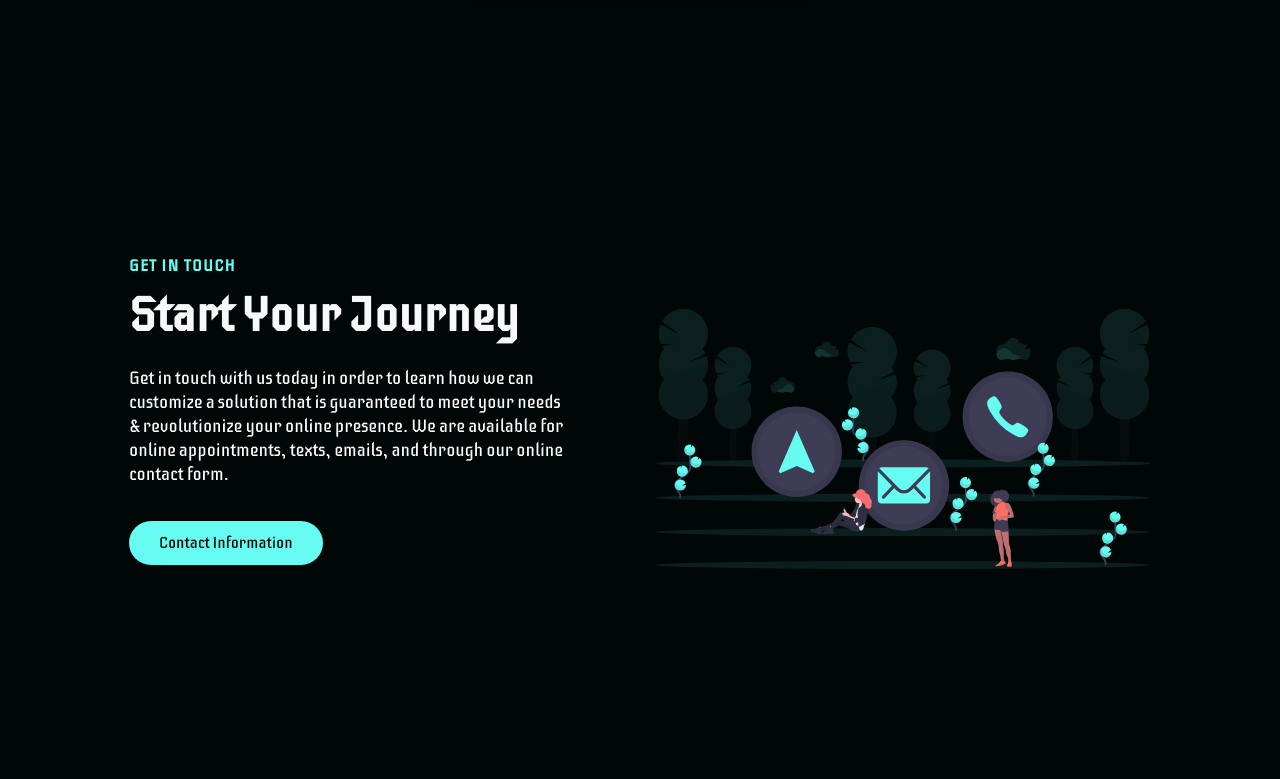
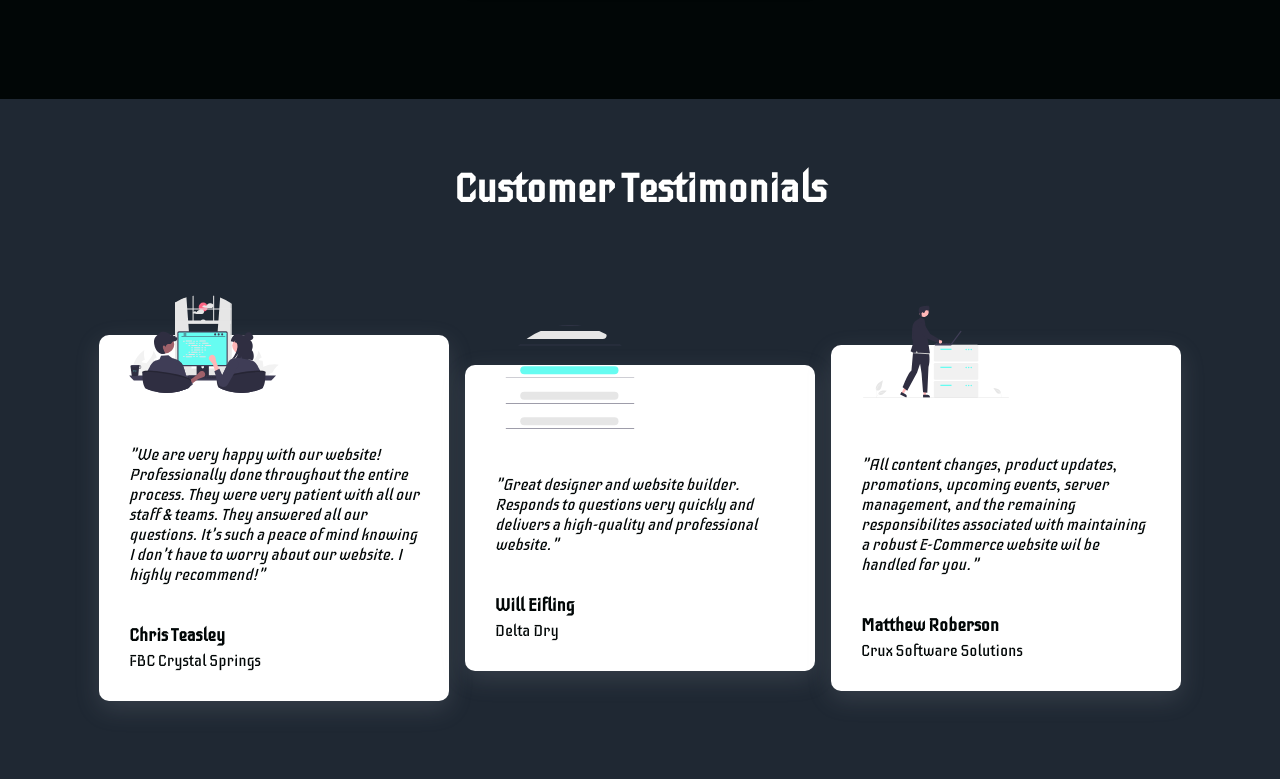
Before and after one commit to mroberson11/cruxmockup, a Next.js app: page / in a window 1280 px wide. Shown: the part 2701-3480 px from the top of the page. Built offline with nearby package versions, Linux system fonts and the light colour scheme.

Commit message:
Add Testimonials Section

```diff
--- a/pages/index.js
+++ b/pages/index.js
@@ -9,6 +9,7 @@ import Navbar from "../src/components/Navbar";
 import Sidebar from "../src/components/Sidebar";
 import Services from "../src/components/Services";
 import Script from "next/script";
+import Testimonials from "../src/components/Testimonials";
 import {
   homeObjOne,
   homeObjTwo,
@@ -38,7 +39,10 @@ export default function Home() {
       `}
       </Script>
 
-      <Script id="google-ads" src="https://www.googletagmanager.com/gtag/js?id=G-MY3B0HBVF1">
+      <Script
+        id="google-ads"
+        src="https://www.googletagmanager.com/gtag/js?id=G-MY3B0HBVF1"
+      >
         {`window.dataLayer = window.dataLayer || [];
         function gtag(){dataLayer.push(arguments);}
         gtag('js', new Date());
@@ -52,6 +56,7 @@ export default function Home() {
       <InfoSection {...homeObjOne} />
       <Benefits />
       <Services />
+      <Testimonials />
       {/* <InfoSection {...homeObjTwo} /> */}
       <InfoSection {...homeObjThree} />
       <Footer />
--- /dev/null
+++ b/src/components/Testimonials/TestimonialsElements.js
@@ -0,0 +1,100 @@
+import styled from "styled-components";
+
+export const TestimonialsContainer = styled.div`
+  min-height: 700px;
+  display: flex;
+  flex-direction: column;
+  justify-content: center;
+  align-items: center;
+  background: #1f2833;
+
+  @media screen and (max-width: 768px) {
+    height: 1400px;
+  }
+
+  @media screen and (max-width: 480px) {
+    height: 1400px;
+  }
+`;
+
+export const TestimonialsWrapper = styled.div`
+  max-width: 1200px;
+  margin: 2rem auto;
+  display: grid;
+  grid-template-columns: 1fr 1fr 1fr;
+  align-items: center;
+  grid-gap: 16px;
+  padding: 0 50px;
+
+  @media screen and (max-width: 100px) {
+    grid-template-columns: 1fr 1fr;
+  }
+
+  @media screen and (max-width: 768px) {
+    grid-template-columns: 1fr;
+    padding: 0 20px;
+  }
+`;
+
+export const TestimonialsCard = styled.div`
+  min-height: 300px;
+  max-width: 350px;
+  background: var(--trueWhite);
+  display: flex;
+  flex-direction: column;
+  justify-content: flex-start;
+  align-items: left;
+  border-radius: 10px;
+  margin-top: 2.5rem;
+  padding: 30px;
+  box-shadow: rgba(149, 157, 165, 0.2) 0px 8px 24px;
+  transition: all 0.2s ease-in-out;
+
+  &:hover {
+    transform: translateY(-10px);
+    transition: all 0.3s ease-in-out;
+    cursore: pointer;
+  }
+`;
+
+export const TestimonialsIcon = styled.div`
+  height: 150px;
+  width: 150px;
+  border-radius: 50%;
+  margin-top: -70px;
+  margin-right: 50%;
+  overflow: hidden;
+  background: green
+  padding: 2rem;
+  background-position: center;
+`;
+
+export const TestimonialsH1 = styled.h1`
+  font-size: 2.5rem;
+  color: var(--trueWhite);
+  margin-bottom: 50px;
+
+  @media screen and (max-width: 480px) {
+    font-size: 2rem;
+  }
+`;
+
+export const TestimonialsP = styled.p`
+  font-size: 1rem;
+  color: var(--trueBlack);
+  font-style: italic;
+  text-align: left;
+`;
+
+export const TestimonialsCustomer = styled.p`
+  font-size: 1.1rem;
+  color: var(--trueBlack);
+  font-weight: 800;
+  margin-top: 2.5rem;
+`;
+
+export const TestimonialsCompany = styled.p`
+  font-size: 1rem;
+  color: var(--trueBlack);
+  margin-top: 5px;
+`;
--- /dev/null
+++ b/src/components/Testimonials/index.js
@@ -0,0 +1,67 @@
+import React from "react";
+import Image from "next/image";
+import Icon1 from "../../images/InfoImages/pair-programming.svg";
+import Icon2 from "../../images/InfoImages/seo.svg";
+import Icon3 from "../../images/InfoImages/maintenance.svg";
+import {
+  TestimonialsContainer,
+  TestimonialsH1,
+  TestimonialsWrapper,
+  TestimonialsCard,
+  TestimonialsIcon,
+  TestimonialsP,
+  TestimonialsCustomer,
+  TestimonialsCompany,
+} from "./TestimonialsElements";
+
+const Testimonials = () => {
+  return (
+    <>
+      <TestimonialsContainer id="Testimonials">
+        <TestimonialsH1>Customer Testimonials</TestimonialsH1>
+        <TestimonialsWrapper>
+          <TestimonialsCard>
+            <TestimonialsIcon>
+              <Image src={Icon1} alt="Pair Programming" priority={true} />
+            </TestimonialsIcon>
+            <TestimonialsP>
+              "We are very happy with our website! Professionally done
+              throughout the entire process. They were very patient with all our
+              staff & teams. They answered all our questions. It&apos;s such a
+              peace of mind knowing I don&apos;t have to worry about our
+              website. I highly recommend!"
+            </TestimonialsP>
+            <TestimonialsCustomer>Chris Teasley</TestimonialsCustomer>
+            <TestimonialsCompany>FBC Crystal Springs</TestimonialsCompany>
+          </TestimonialsCard>
+          <TestimonialsCard>
+            <TestimonialsIcon>
+              <Image src={Icon2} alt="Sale Generation" priority={true} />
+            </TestimonialsIcon>
+            <TestimonialsP>
+              "Great designer and website builder. Responds to questions very
+              quickly and delivers a high-quality and professional website."
+            </TestimonialsP>
+            <TestimonialsCustomer>Will Eifling</TestimonialsCustomer>
+            <TestimonialsCompany>Delta Dry</TestimonialsCompany>
+          </TestimonialsCard>
+          <TestimonialsCard>
+            <TestimonialsIcon>
+              <Image src={Icon3} alt="Maintenance" priority={true} />
+            </TestimonialsIcon>
+            <TestimonialsP>
+              "All content changes, product updates, promotions, upcoming
+              events, server management, and the remaining responsibilites
+              associated with maintaining a robust E-Commerce website wil be
+              handled for you."
+            </TestimonialsP>
+            <TestimonialsCustomer>Matthew Roberson</TestimonialsCustomer>
+            <TestimonialsCompany>Crux Software Solutions</TestimonialsCompany>
+          </TestimonialsCard>
+        </TestimonialsWrapper>
+      </TestimonialsContainer>
+    </>
+  );
+};
+
+export default Testimonials;
```
